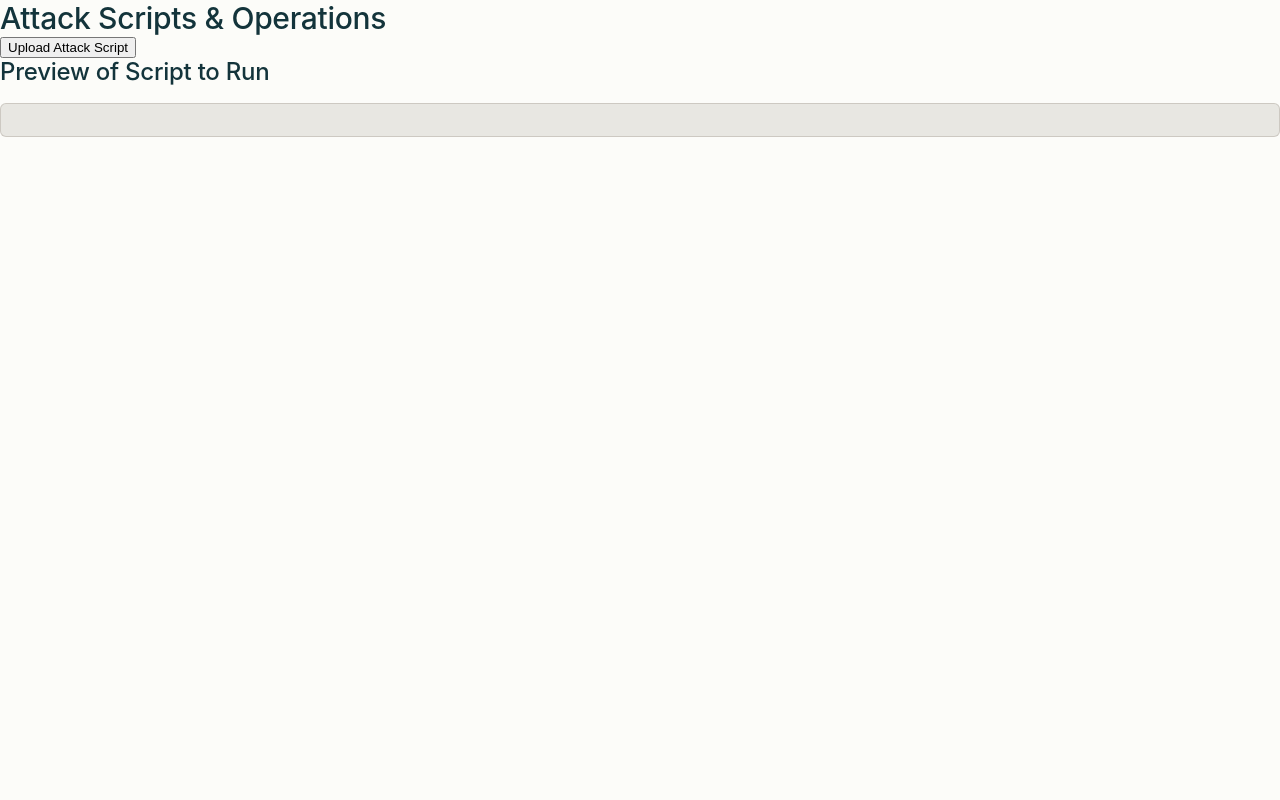
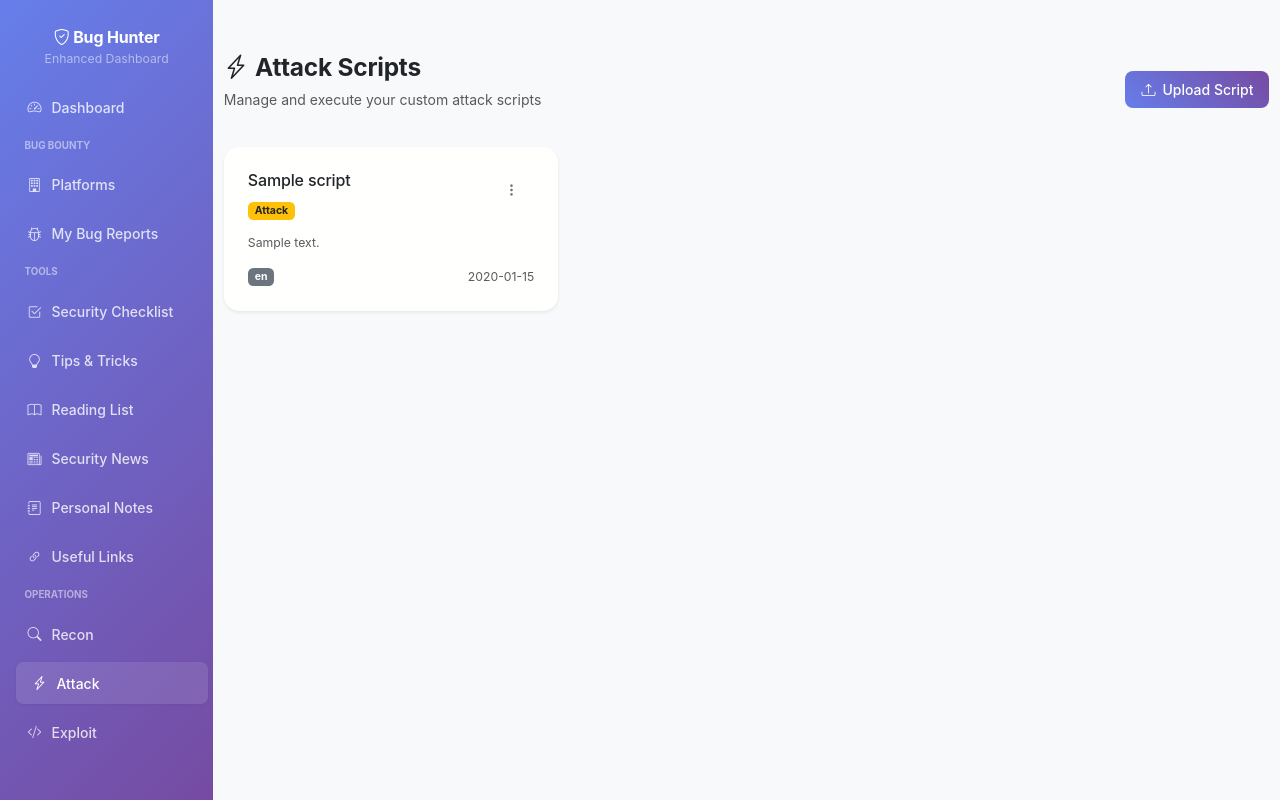
Before and after one commit to Mohammad-Abd-El-Fattah/Bug-Hunter-Platform, a Flask app: page /attack in a window 1280 px wide. Run offline with Flask 3, Linux system fonts and the light colour scheme; tables that the repository leaves empty hold one stand-in row (values such as "Sample post"); some libraries are stand-ins or nearby versions; some web fonts are replaced.

Commit message:
Update attack.html

```diff
--- a/templates/attack.html
+++ b/templates/attack.html
@@ -1,58 +1,148 @@
-<!-- templates/attack.html -->
-<!DOCTYPE html>
-<html lang="en">
-<head>
-  <meta charset="UTF-8" />
-  <title>Attack Operations</title>
-  <link rel="stylesheet" href="{{ url_for('static', filename='css/components.css') }}" />
-  <link rel="stylesheet" href="{{ url_for('static', filename='css/dashboard.css') }}" />
-</head>
-<body>
-  <h1>Attack Scripts & Operations</h1>
+{% extends "base.html" %}
 
-  <!-- Upload Attack Script -->
-  <button onclick="showUploadAttackModal()">Upload Attack Script</button>
-  <div id="attack-logs"></div>
+{% block title %}Attack Scripts - Bug Hunter Enhanced{% endblock %}
 
-  <!-- Attack Preview -->
-  <h2>Preview of Script to Run</h2>
-  <pre id="attack-preview" class="script-preview"></pre>
+{% block content %}
+<div class="row mb-4">
+    <div class="col">
+        <div class="d-flex justify-content-between align-items-center">
+            <div>
+                <h1 class="h3 text-dark fw-bold">
+                    <i class="bi bi-lightning-charge me-2"></i>Attack Scripts
+                </h1>
+                <p class="text-muted">Manage and execute your custom attack scripts</p>
+            </div>
+            <button class="btn btn-gradient" data-bs-toggle="modal" data-bs-target="#uploadScriptModal">
+                <i class="bi bi-upload me-2"></i>Upload Script
+            </button>
+        </div>
+    </div>
+</div>
 
-  <!-- Attack Form Modal -->
-  <div id="attackModal" class="modal" style="display:none;">
+<div class="row g-4" id="scriptsGrid">
+    {% for script in scripts %}
+    <div class="col-lg-4 col-md-6" data-script-id="{{ script.id }}">
+        <div class="card h-100">
+            <div class="card-body">
+                <div class="d-flex justify-content-between align-items-start mb-3">
+                    <div>
+                        <h5 class="card-title">{{ script.name }}</h5>
+                        <span class="badge bg-warning text-dark">Attack</span>
+                    </div>
+                    <div class="dropdown">
+                        <button class="btn btn-sm btn-outline-secondary" data-bs-toggle="dropdown">
+                            <i class="bi bi-three-dots-vertical"></i>
+                        </button>
+                        <ul class="dropdown-menu">
+                            <li><a class="dropdown-item" href="#" onclick="runScript({{ script.id }})"><i class="bi bi-play-circle me-2"></i>Run Script</a></li>
+                            <li><hr class="dropdown-divider"></li>
+                            <li><a class="dropdown-item text-danger" href="#" onclick="deleteScript({{ script.id }})"><i class="bi bi-trash me-2"></i>Delete</a></li>
+                        </ul>
+                    </div>
+                </div>
+
+                <p class="text-muted small">{{ script.description or 'No description available' }}</p>
+
+                <div class="d-flex justify-content-between align-items-center">
+                    <span class="badge bg-secondary">{{ script.language or 'bash' }}</span>
+                    <small class="text-muted">{{ script.created_at.split(' ')[0] if script.created_at else 'Unknown' }}</small>
+                </div>
+            </div>
+        </div>
+    </div>
+    {% else %}
+    <div class="col-12">
+        <div class="text-center py-5">
+            <i class="bi bi-code-slash text-muted" style="font-size: 4rem;"></i>
+            <h4 class="text-muted mt-3">No attack scripts uploaded</h4>
+            <p class="text-muted">Upload your first attack script to get started</p>
+            <button class="btn btn-gradient" data-bs-toggle="modal" data-bs-target="#uploadScriptModal">
+                <i class="bi bi-upload me-2"></i>Upload Script
+            </button>
+        </div>
+    </div>
+    {% endfor %}
+</div>
+
+<div class="modal fade" id="uploadScriptModal" tabindex="-1">
+    <div class="modal-dialog modal-lg">
         <div class="modal-content">
-      <span class="close" onclick="hideAttackModal()">&times;</span>
-      <h2>Upload Attack Script (e.g., Bash)</h2>
-      <form id="attackForm" enctype="multipart/form-data" onsubmit="submitAttackScript(event)">
-        <input type="file" id="attackFile" accept=".sh, .bash" required />
-        <button type="submit">Upload & Preview</button>
+            <div class="modal-header">
+                <h5 class="modal-title">Upload Attack Script</h5>
+                <button type="button" class="btn-close" data-bs-dismiss="modal"></button>
+            </div>
+            <form id="uploadScriptForm" enctype="multipart/form-data">
+                <div class="modal-body">
+                    <div class="mb-3">
+                        <label for="scriptName" class="form-label">Script Name</label>
+                        <input type="text" class="form-control" id="scriptName" name="name" required>
+                    </div>
+                    <div class="mb-3">
+                        <label for="scriptFile" class="form-label">Script File</label>
+                        <input type="file" class="form-control" id="scriptFile" name="script_file" required>
+                    </div>
+                    <div class="mb-3">
+                        <label for="scriptLanguage" class="form-label">Language</label>
+                        <select class="form-select" id="scriptLanguage" name="language">
+                            <option value="bash">Bash</option>
+                            <option value="python">Python</option>
+                        </select>
+                    </div>
+                    <div class="mb-3">
+                        <label for="scriptDescription" class="form-label">Description</label>
+                        <textarea class="form-control" id="scriptDescription" name="description" rows="3"></textarea>
+                    </div>
+                </div>
+                <div class="modal-footer">
+                    <button type="button" class="btn btn-secondary" data-bs-dismiss="modal">Cancel</button>
+                    <button type="submit" class="btn btn-primary">Upload</button>
+                </div>
             </form>
         </div>
     </div>
+</div>
+{% endblock %}
 
-  <script src="{{ url_for('static', filename='js/api.js') }}"></script>
+{% block scripts %}
 <script>
-    function showUploadAttackModal() {
-      document.getElementById('attackModal').style.display = 'block';
+    document.getElementById('uploadScriptForm').addEventListener('submit', async function(e) {
+        e.preventDefault();
+        const formData = new FormData(this);
+
+        try {
+            const response = await API.request('/api/attack/upload', {
+                method: 'POST',
+                body: formData,
+                headers: {} // Let browser set Content-Type for FormData
+            });
+
+            if (response.status === 'success') {
+                API.showToast('Script uploaded successfully!', 'success');
+                bootstrap.Modal.getInstance(document.getElementById('uploadScriptModal')).hide();
+                setTimeout(() => location.reload(), 1000);
+            } else {
+                throw new Error(response.message || 'Upload failed');
             }
-    function hideAttackModal() {
-      document.getElementById('attackModal').style.display = 'none';
+        } catch (error) {
+            API.showToast(error.message, 'error');
         }
-    async function submitAttackScript(e) {
-      e.preventDefault();
-      const fileInput = document.getElementById('attackFile');
-      const formData = new FormData();
-      formData.append('script', fileInput.files[0]);
-      const response = await fetch('/api/attack/upload', { method: 'POST', body: formData });
-      if (response.ok) {
-        const data = await response.json();
-        document.getElementById('attack-preview').textContent = data.script_content;
-        alert('Script uploaded! Ready to execute.');
-        hideAttackModal();
-      } else {
-        alert('Upload failed.');
+    });
+
+    async function deleteScript(scriptId) {
+        if (confirm('Are you sure you want to delete this script? This action cannot be undone.')) {
+            try {
+                await API.request(`/api/attack/scripts/${scriptId}`, { method: 'DELETE' });
+                API.showToast('Script deleted successfully.', 'success');
+                setTimeout(() => location.reload(), 1000);
+            } catch (error) {
+                API.showToast(error.message, 'error');
             }
         }
+    }
+
+    function runScript(scriptId) {
+        // Placeholder for running the script. You can expand this to open a new modal with target options.
+        API.showToast('Run script functionality is not fully implemented yet.', 'info');
+    }
 </script>
-</body>
-</html>
+{% endblock %}
```
Lines whose indentation alone changed are shown as unchanged.
